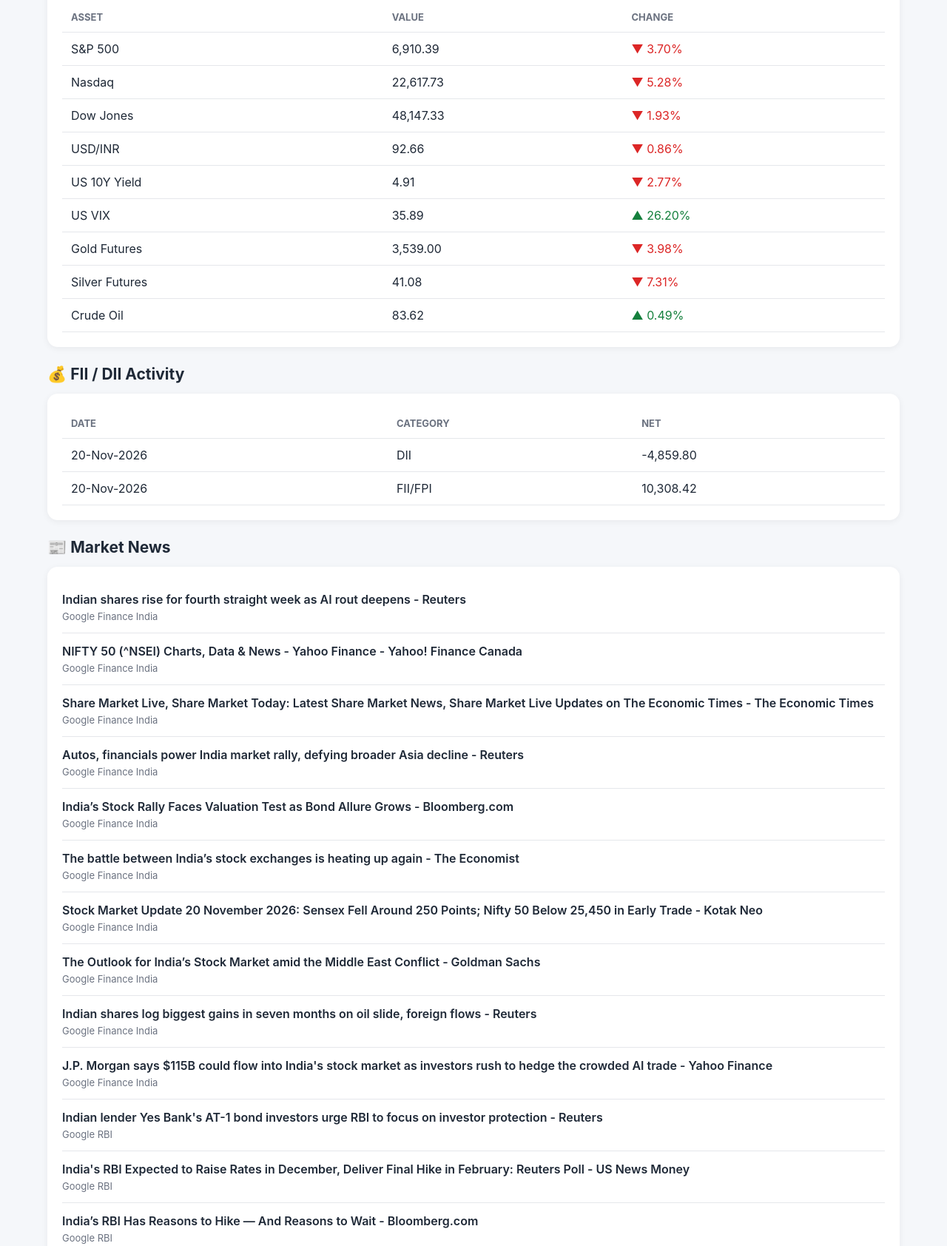
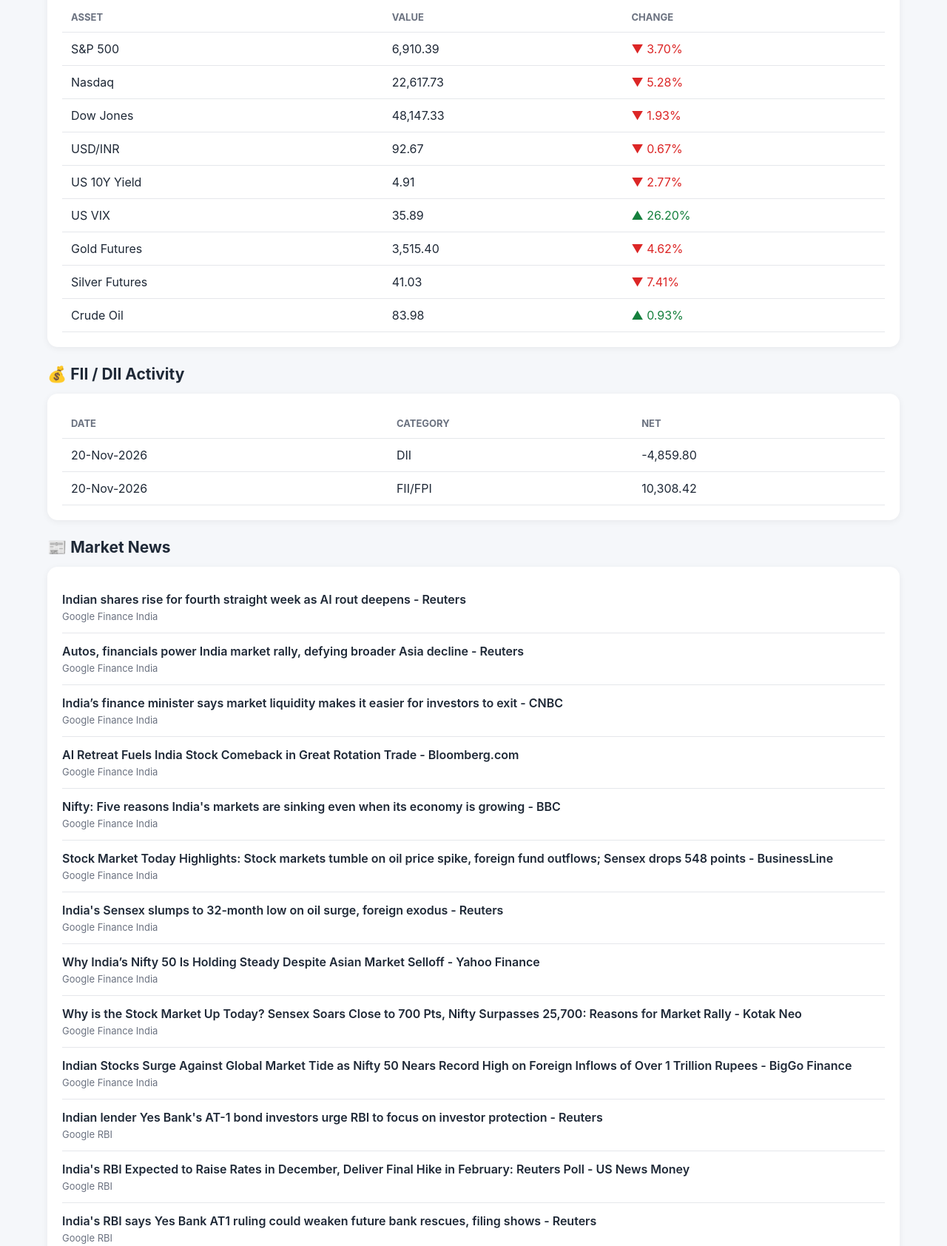
Before and after one commit to SanthoshS05/investment-intelligence, a plain HTML site: page docs/index.html in a window 1280 px wide. Shown: the part 2896-4580 px from the top of the page at 74% size. Drawn offline with Linux system fonts and the light colour scheme.

Commit message:
Update daily investment dashboard

```diff
--- a/docs/index.html
+++ b/docs/index.html
@@ -725,9 +725,9 @@ Public Market Intelligence Dashboard
 
             <tr>
                 <td>USD/INR</td>
-                <td>92.66</td>
+                <td>92.67</td>
                 <td class="negative">
-                    ▼ 0.86%
+                    ▼ 0.67%
                 </td>
             </tr>
 
@@ -752,27 +752,27 @@ Public Market Intelligence Dashboard
 
             <tr>
                 <td>Gold Futures</td>
-                <td>3,539.00</td>
+                <td>3,515.40</td>
                 <td class="negative">
-                    ▼ 3.98%
+                    ▼ 4.62%
                 </td>
             </tr>
 
 
             <tr>
                 <td>Silver Futures</td>
-                <td>41.08</td>
+                <td>41.03</td>
                 <td class="negative">
-                    ▼ 7.31%
+                    ▼ 7.41%
                 </td>
             </tr>
 
 
             <tr>
                 <td>Crude Oil</td>
-                <td>83.62</td>
+                <td>83.98</td>
                 <td class="positive">
-                    ▲ 0.49%
+                    ▲ 0.93%
                 </td>
             </tr>
 
@@ -854,28 +854,6 @@ Public Market Intelligence Dashboard
 
                 <div class="news-item">
                     <div class="news-title">
-                        NIFTY 50 (^NSEI) Charts, Data &amp; News - Yahoo Finance - Yahoo! Finance Canada
-                    </div>
-
-                    <div class="news-meta">
-                        Google Finance India
-                    </div>
-                </div>
-
-
-                <div class="news-item">
-                    <div class="news-title">
-                        Share Market Live, Share Market Today: Latest Share Market News, Share Market Live Updates on The Economic Times - The Economic Times
-                    </div>
-
-                    <div class="news-meta">
-                        Google Finance India
-                    </div>
-                </div>
-
-
-                <div class="news-item">
-                    <div class="news-title">
                         Autos, financials power India market rally, defying broader Asia decline - Reuters
                     </div>
 
@@ -887,7 +865,7 @@ Public Market Intelligence Dashboard
 
                 <div class="news-item">
                     <div class="news-title">
-                        India’s Stock Rally Faces Valuation Test as Bond Allure Grows - Bloomberg.com
+                        India’s finance minister says market liquidity makes it easier for investors to exit - CNBC
                     </div>
 
                     <div class="news-meta">
@@ -898,7 +876,7 @@ Public Market Intelligence Dashboard
 
                 <div class="news-item">
                     <div class="news-title">
-                        The battle between India’s stock exchanges is heating up again - The Economist
+                        AI Retreat Fuels India Stock Comeback in Great Rotation Trade - Bloomberg.com
                     </div>
 
                     <div class="news-meta">
@@ -909,7 +887,7 @@ Public Market Intelligence Dashboard
 
                 <div class="news-item">
                     <div class="news-title">
-                        Stock Market Update 20 November 2026: Sensex Fell Around 250 Points; Nifty 50 Below 25,450 in Early Trade - Kotak Neo
+                        Nifty: Five reasons India&#x27;s markets are sinking even when its economy is growing - BBC
                     </div>
 
                     <div class="news-meta">
@@ -920,7 +898,7 @@ Public Market Intelligence Dashboard
 
                 <div class="news-item">
                     <div class="news-title">
-                        The Outlook for India’s Stock Market amid the Middle East Conflict - Goldman Sachs
+                        Stock Market Today Highlights: Stock markets tumble on oil price spike, foreign fund outflows; Sensex drops 548 points - BusinessLine
                     </div>
 
                     <div class="news-meta">
@@ -931,7 +909,7 @@ Public Market Intelligence Dashboard
 
                 <div class="news-item">
                     <div class="news-title">
-                        Indian shares log biggest gains in seven months on oil slide, foreign flows - Reuters
+                        India&#x27;s Sensex slumps to 32-month low on oil surge, foreign exodus - Reuters
                     </div>
 
                     <div class="news-meta">
@@ -942,7 +920,29 @@ Public Market Intelligence Dashboard
 
                 <div class="news-item">
                     <div class="news-title">
-                        J.P. Morgan says $115B could flow into India&#x27;s stock market as investors rush to hedge the crowded AI trade - Yahoo Finance
+                        Why India’s Nifty 50 Is Holding Steady Despite Asian Market Selloff - Yahoo Finance
+                    </div>
+
+                    <div class="news-meta">
+                        Google Finance India
+                    </div>
+                </div>
+
+
+                <div class="news-item">
+                    <div class="news-title">
+                        Why is the Stock Market Up Today? Sensex Soars Close to 700 Pts, Nifty Surpasses 25,700: Reasons for Market Rally - Kotak Neo
+                    </div>
+
+                    <div class="news-meta">
+                        Google Finance India
+                    </div>
+                </div>
+
+
+                <div class="news-item">
+                    <div class="news-title">
+                        Indian Stocks Surge Against Global Market Tide as Nifty 50 Nears Record High on Foreign Inflows of Over 1 Trillion Rupees - BigGo Finance
                     </div>
 
                     <div class="news-meta">
@@ -975,17 +975,6 @@ Public Market Intelligence Dashboard
 
                 <div class="news-item">
                     <div class="news-title">
-                        India’s RBI Has Reasons to Hike — And Reasons to Wait - Bloomberg.com
-                    </div>
-
-                    <div class="news-meta">
-                        Google RBI
-                    </div>
-                </div>
-
-
-                <div class="news-item">
-                    <div class="news-title">
                         India&#x27;s RBI says Yes Bank AT1 ruling could weaken future bank rescues, filing shows - Reuters
                     </div>
 
@@ -998,6 +987,17 @@ Public Market Intelligence Dashboard
                 <div class="news-item">
                     <div class="news-title">
                         RBI raises rates amid rising inflation and global risks outlook - BBC
+                    </div>
+
+                    <div class="news-meta">
+                        Google RBI
+                    </div>
+                </div>
+
+
+                <div class="news-item">
+                    <div class="news-title">
+                        India’s Rupee Defense Raises Question of How Far RBI Will Go - Bloomberg.com
                     </div>
 
                     <div class="news-meta">
```
